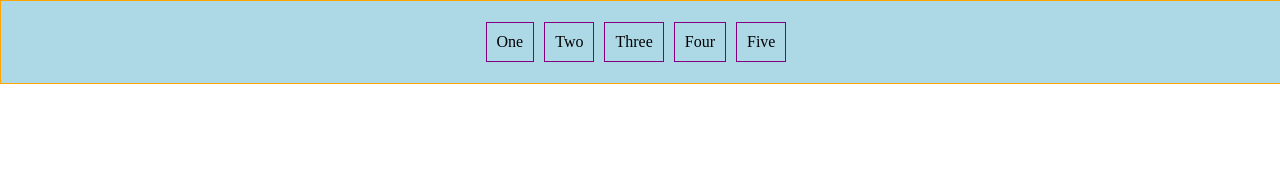
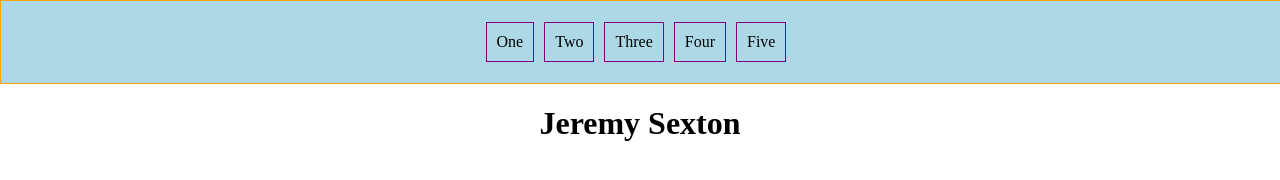
Before and after one commit to JS-goose/Projects, a plain HTML site: page freeCodeCamp Projects/tribute-page/index.html in a window 1280 px wide. Drawn offline with Linux system fonts and the light colour scheme.

Commit message:
added title and basic styling

```diff
--- a/freeCodeCamp Projects/tribute-page/css/styles.css
+++ b/freeCodeCamp Projects/tribute-page/css/styles.css
@@ -16,7 +16,7 @@ body {
     grid-area: "nav";
     border: 1px solid orange;
     background-color: lightblue;
-    position: fixed;
+    /* position: fixed; */
     width: 100%;
 }
 
@@ -32,3 +32,7 @@ body {
     padding: 10px;
     margin-right: 10px;
 }
+
+#title {
+    text-align: center;
+}
--- a/freeCodeCamp Projects/tribute-page/index.html
+++ b/freeCodeCamp Projects/tribute-page/index.html
@@ -30,6 +30,10 @@
             </ul>
         </nav>
 
+        <header id="title">
+            <h1>Jeremy Sexton</h1>
+        </header>
+
         <script src="" async defer></script>
     </main>
 </body>
```
